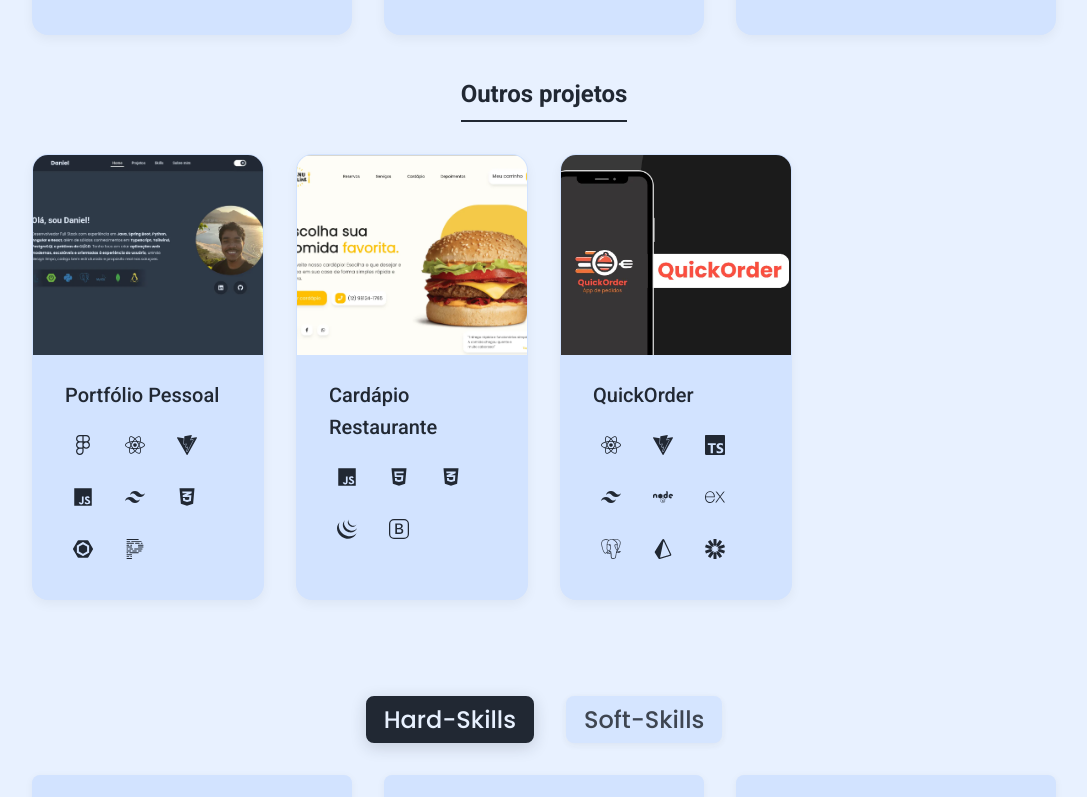
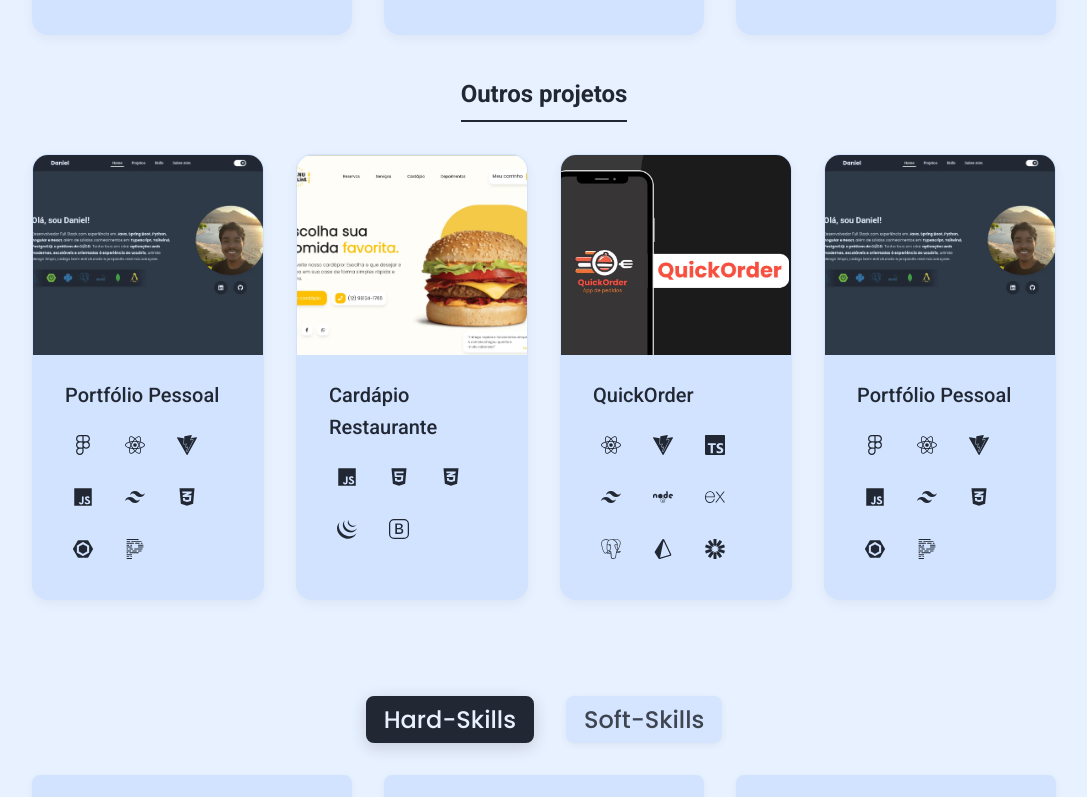
Before and after one commit to DanielPMorais/portfolio, a React (Vite) app: page / in a window 1280 px wide. Shown: the part 1245-2042 px from the top of the page, without its empty margins (96-1183 px from the left). Built offline with nearby package versions, Linux system fonts and the light colour scheme.

Commit message:
feat(Projects): add personal portfolio project with detailed bilingual description and images

```diff
--- a/src/App.jsx
+++ b/src/App.jsx
@@ -13,7 +13,7 @@
   const sectionIds = ['home', 'projects', 'skills', 'about-me'];
 
   const isMobile = window.innerWidth <= 768;
-  const threshold = isMobile ? '-8% 0px -50% 0px' : '-28% 0px -50% 0px';
+  const threshold = isMobile ? '-1% 0px -50% 0px' : '-20% 0px -50% 0px';
   const activeSection = useScrollSpy(sectionIds, threshold);
 
   useEffect(() => {
--- a/src/features/Hero/Hero.jsx
+++ b/src/features/Hero/Hero.jsx
@@ -9,11 +9,8 @@
   FaHtml5,
   FaCss3Alt,
   FaPython,
-  FaDatabase,
   FaLinux,
   FaAws,
-  FaCogs,
-  FaMicrochip,
 } from 'react-icons/fa';
 import { IoLogoJavascript } from 'react-icons/io5';
 import {
@@ -56,7 +53,6 @@
   { name: 'Linux', icon: <FaLinux size={40} className={styles.linuxIcon} /> },
   { name: 'GitHub', icon: <FaGithub size={40} className={styles.githubIcon} /> },
   { name: 'AWS', icon: <FaAws size={40} style={{ color: '#FF9900' }} /> },
-  { name: 'CI/CD', icon: <FaCogs size={40} style={{ color: '#FF6B6B' }} /> },
 ];
 
 export function Hero() {
--- a/src/features/Projects/Projects.jsx
+++ b/src/features/Projects/Projects.jsx
@@ -246,22 +246,31 @@
 API routes and controllers. I also implemented JWT authentication, the administrative panel, and external integrations.
     `,
   },
-  //   {
-  //     id: 7,
-  //     title: 'Portfólio Pessoal',
-  //     techs: ['figma', 'react', 'vite', 'javascript', 'tailwind', 'css', 'eslint', 'prettier'],
-  //     images: [portfolioCover, portfolio1, portfolio2],
-  //     description: `
-  // Este projeto é o desenvolvimento do meu portfólio pessoal, criado para apresentar minha trajetória, habilidades e principais projetos de forma profissional e interativa.
+  {
+    id: 7,
+    title: 'Portfólio Pessoal',
+    techs: ['figma', 'react', 'vite', 'javascript', 'tailwind', 'css', 'eslint', 'prettier'],
+    images: [portfolioCover, portfolio1, portfolio2, portfolio3],
+    description: `
+Este projeto é o desenvolvimento do meu portfólio pessoal, criado para apresentar minha trajetória, habilidades e principais projetos de forma profissional e interativa.
 
-  // O site foi construído com React e Vite, priorizando desempenho, organização e boas práticas de desenvolvimento. A estilização foi feita com Tailwind CSS, utilizando design responsivo e animações suaves para melhorar a experiência do usuário.
+O site foi construído com React e Vite, priorizando desempenho, organização e boas práticas de desenvolvimento. A estilização foi feita com Tailwind CSS, utilizando design responsivo e animações suaves para melhorar a experiência do usuário.
 
-  // Implementei componentes reutilizáveis, um sistema de modais dinâmicas e seções modulares para facilitar futuras atualizações. Além disso, adotei um fluxo de commits semânticos com Husky e Commitlint, integração de CI/CD automática com a Vercel e estrutura de código otimizada para manutenção e escalabilidade.
+Implementei componentes reutilizáveis, um sistema de modais dinâmicas e seções modulares para facilitar futuras atualizações. Além disso, adotei um fluxo de commits semânticos com Husky e Commitlint, integração de CI/CD automática com a Vercel e estrutura de código otimizada para manutenção e escalabilidade.
 
-  // Atualmente, o portfólio inclui seções de apresentação, habilidades (soft e hard), projetos, contato e download de currículo, refletindo meu crescimento como desenvolvedor full stack.
-  //     `,
-  //     url: 'https://danielpmorais.vercel.app/',
-  //   },
+Atualmente, o portfólio inclui seções de apresentação, habilidades (soft e hard), projetos, contato e download de currículo, refletindo meu crescimento como desenvolvedor full stack.
+    `,
+    descriptionEn: `
+This project is the development of my personal portfolio, created to present my trajectory, skills, and main projects in a professional and interactive way.
+
+The site was built with React and Vite, prioritizing performance, organization, and development best practices. Styling was done with Tailwind CSS, using responsive design and smooth animations to improve user experience.
+
+I implemented reusable components, a dynamic modal system, and modular sections to facilitate future updates. Additionally, I adopted a semantic commit flow with Husky and Commitlint, automatic CI/CD integration with Vercel, and code structure optimized for maintenance and scalability.
+
+Currently, the portfolio includes sections for presentation, skills (soft and hard), projects, contact, and CV download, reflecting my growth as a full-stack developer.
+    `,
+    url: 'https://danielpmorais.vercel.app/',
+  },
 ];
 
 export function Projects() {
```
